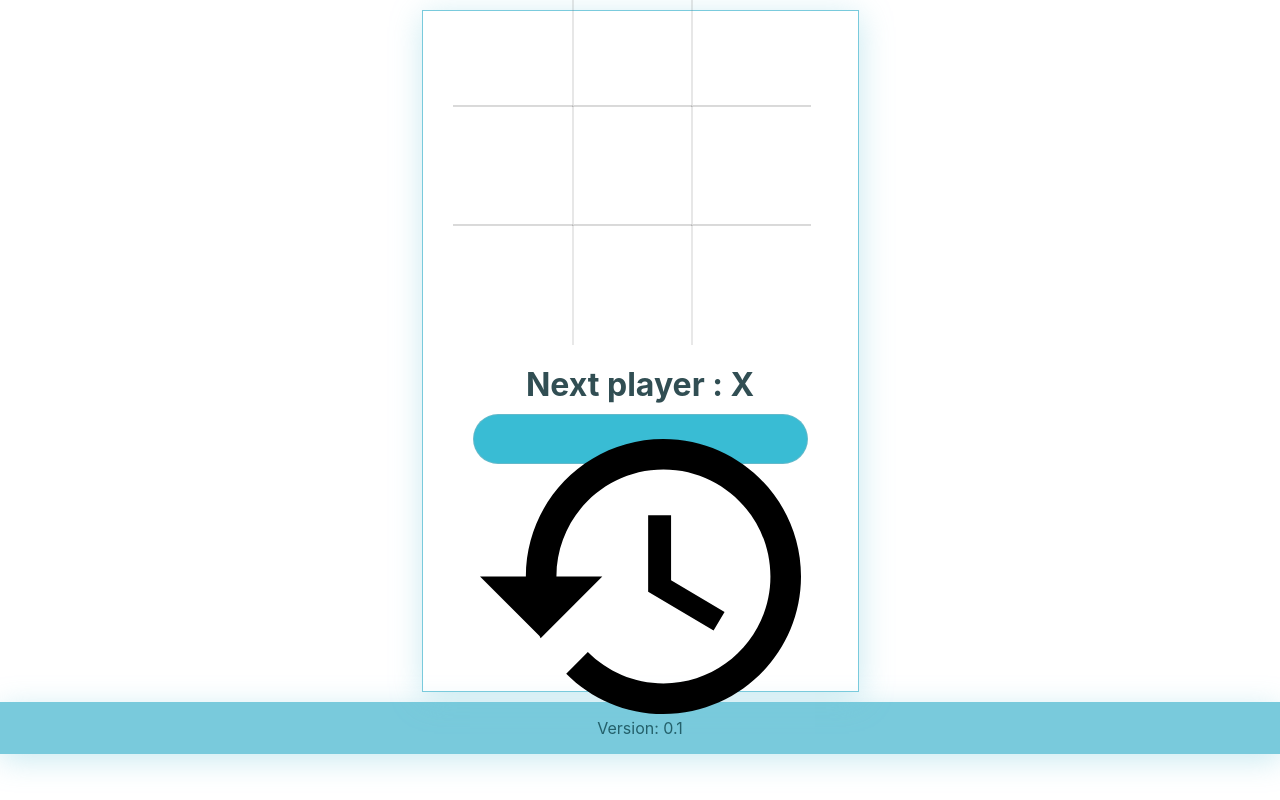
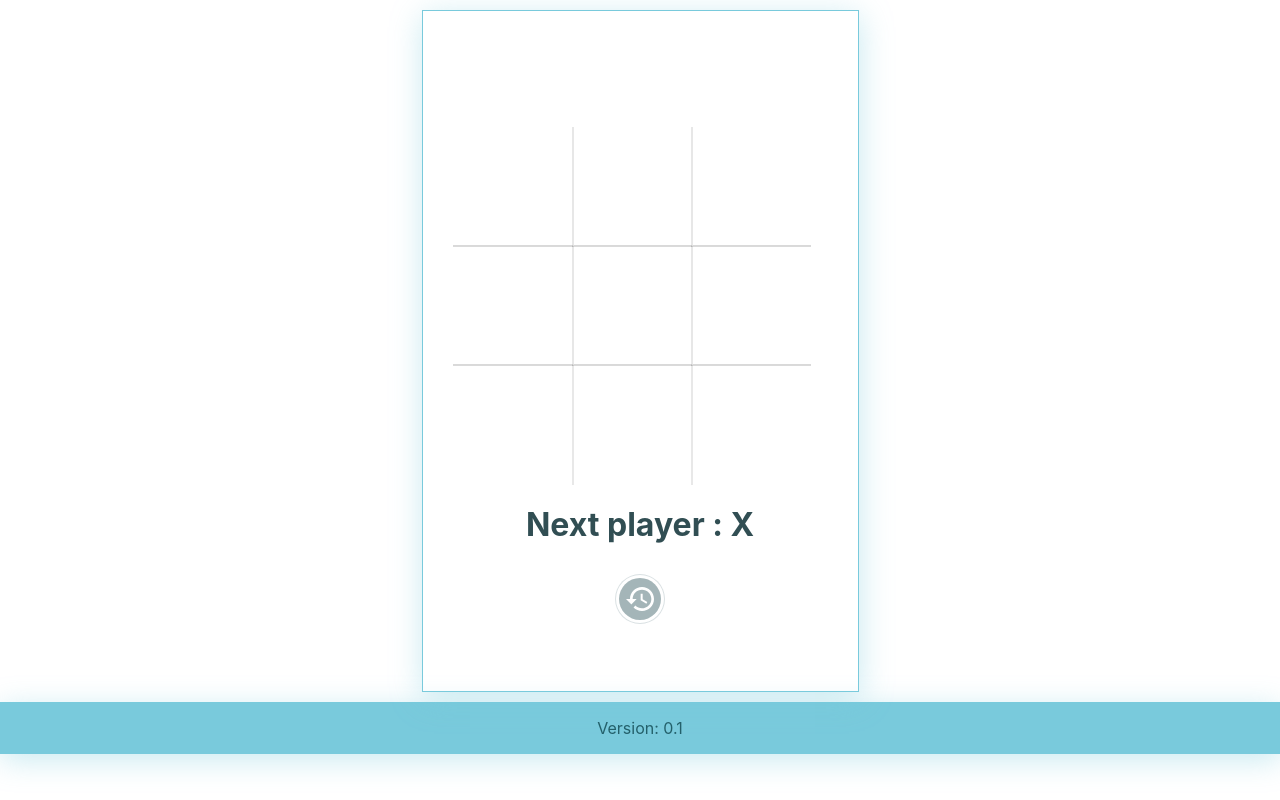
Before and after one commit to mohawwadrez/tictoctoetask, a React (Create React App) app: page / in a window 1280 px wide. Built offline with nearby package versions, Linux system fonts and the light colour scheme.

Commit message:
fix btn style size and color

```diff
--- a/src/App.scss
+++ b/src/App.scss
@@ -80,22 +80,45 @@
         padding: 0;
       }
       .status {
-        margin-bottom: 10px;
+        margin-bottom: 30px;
       }
       button {
-        font-size: 1rem;
-        color: #314e53;
-        background-color: #39bcd4;
-        border-radius: 50px;
-        width: 100%;
+
+        color: #a4b5b8;
+        background-color: #fff;
+        width: 50px;
         height: 50px;
+        border-radius: 50%;
+        padding: 10px;
         border: 1px solid rgba(164, 181, 184, 0.4);
-
+        position: relative;
+        cursor: pointer;
+        transition: border 0.2s ease-in-out;
+        svg {
+          position: relative;
+        }
+        &::before {
+          outline: none;
+          content: "";
+          position: absolute;
+          background-color: #a4b5b8;
+          width: 42px;
+          height: 42px;
+          border-radius: 50%;
+          top: 3px;
+          left: 3px;
+          transition: background 0.2s ease-in-out;
+        }
+        &:hover,
+        &:focus {
+          border-color: rgba(39, 125, 180, 0.4);
+          &::before {
+            background-color: #277db4;
+          }
+        }
       }
       button:hover {
-       outline: none;
-        color: #39bcd4;
-        background-color: #314e53;
+        outline: none;
       }
     }
   }
@@ -131,6 +154,7 @@
     border: 1px solid #79cadc;
   }
   .history {
+    z-index: 1;
     padding: 40px 30px;
     height: 80%;
     width: 70%;
--- a/src/icon.js
+++ b/src/icon.js
@@ -4,6 +4,7 @@ function Icon() {
   return (
     <svg
       xmlns="http://www.w3.org/2000/svg "
+      width="100%" height="100%" fill="white"
       x="0"
       y="0"
       enableBackground="new 0 0 448 448"
```
